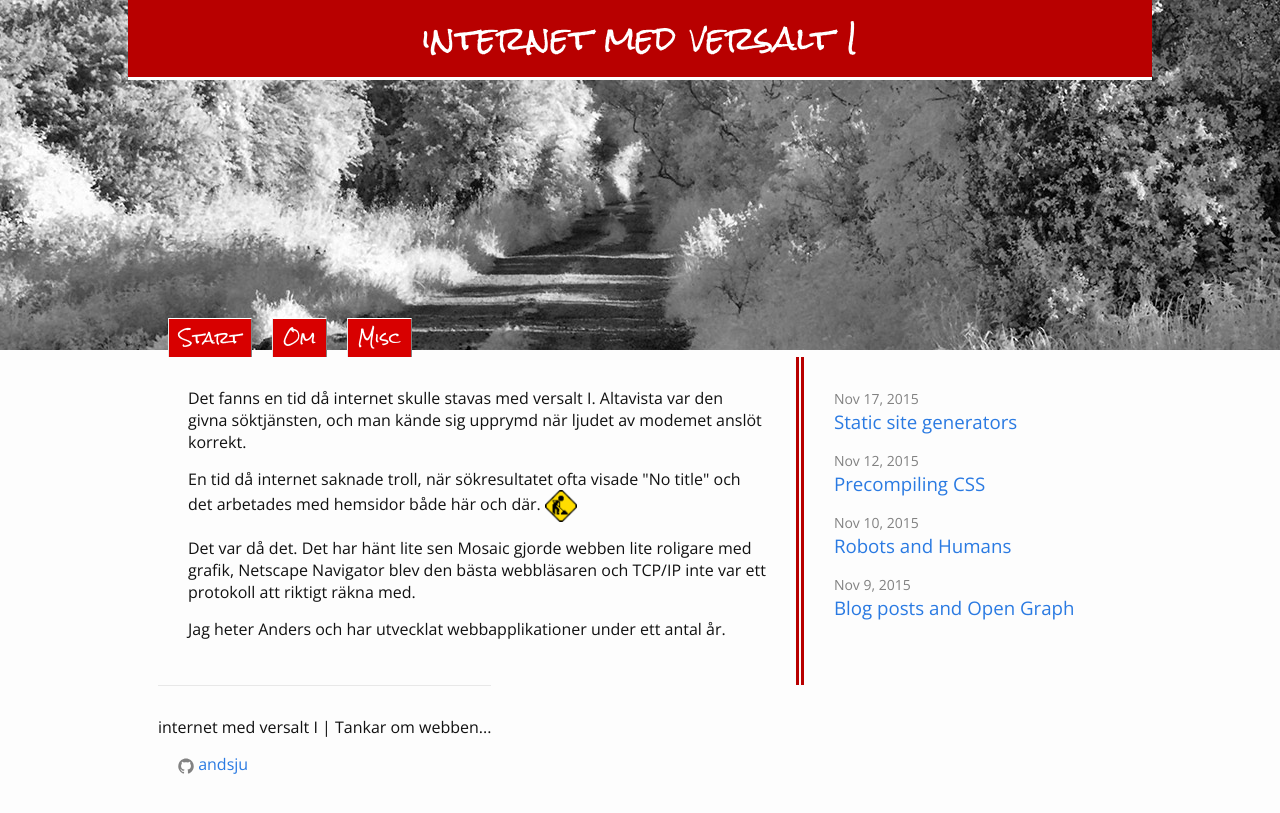
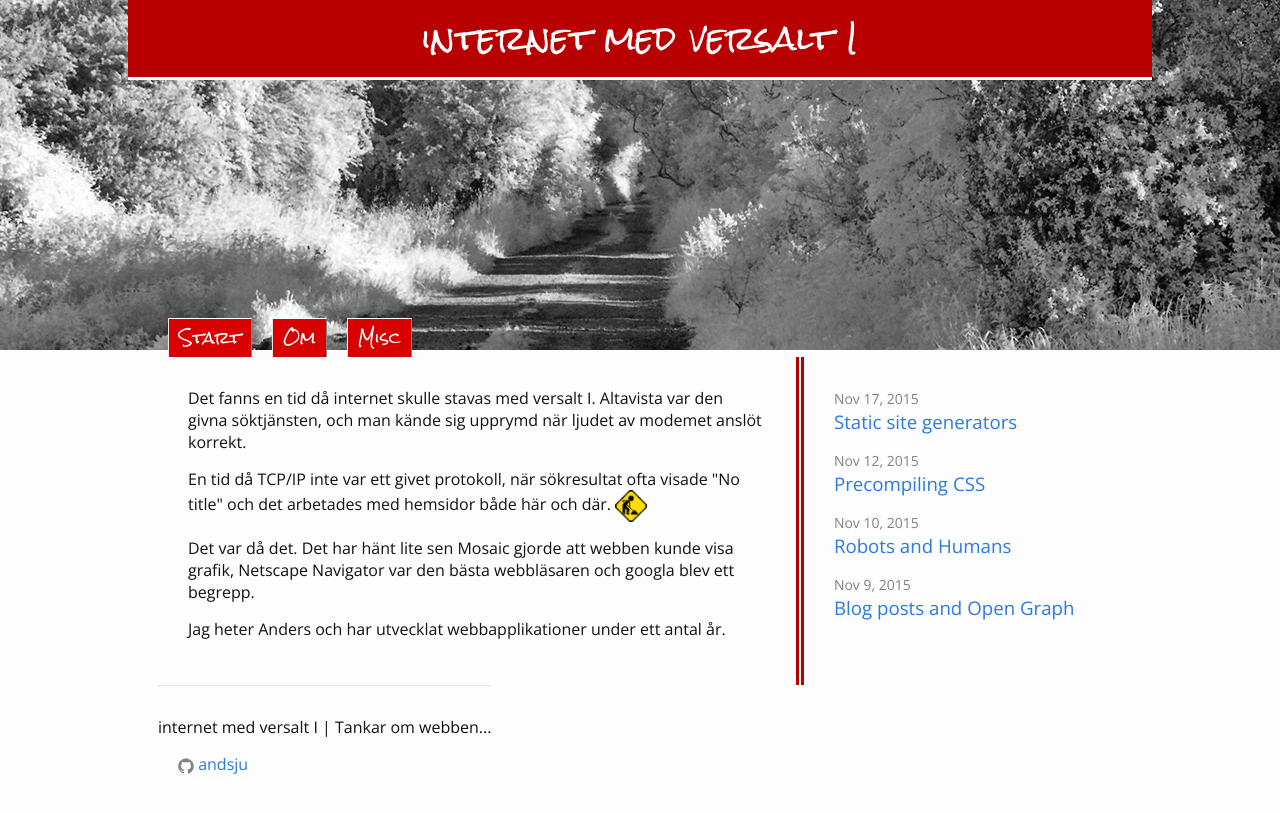
Before and after one commit to andsju/andsju, a Jekyll site: the page built from index.html, in a window 1280 px wide. Shown: the top 813 px of the page. Built offline with Jekyll 4.4.1, drawn with Linux system fonts in a browser that asks for light colours; the list of posts is cut into pages by our own code.

Commit message:
Update index.html

```diff
--- a/index.html
+++ b/index.html
@@ -9,11 +9,11 @@ layout: default
     </p>
 
     <p>
-        En tid då internet saknade troll, när sökresultatet ofta visade "No title" och det arbetades med hemsidor både här och där. <img src="/img/under-construction.gif" style="width:32px; height:auto">
+        En tid då TCP/IP inte var ett givet protokoll, när sökresultat ofta visade "No title" och det arbetades med hemsidor både här och där. <img src="/img/under-construction.gif" style="width:32px; height:auto">
     </p>
 
     <p>
-         Det var då det. Det har hänt lite sen Mosaic gjorde webben lite roligare med grafik, Netscape Navigator blev den bästa webbläsaren och TCP/IP inte var ett protokoll att riktigt räkna med.
+         Det var då det. Det har hänt lite sen Mosaic gjorde att webben kunde visa grafik, Netscape Navigator var den bästa webbläsaren och googla blev ett begrepp.
     </p>
 
     <p>
```
